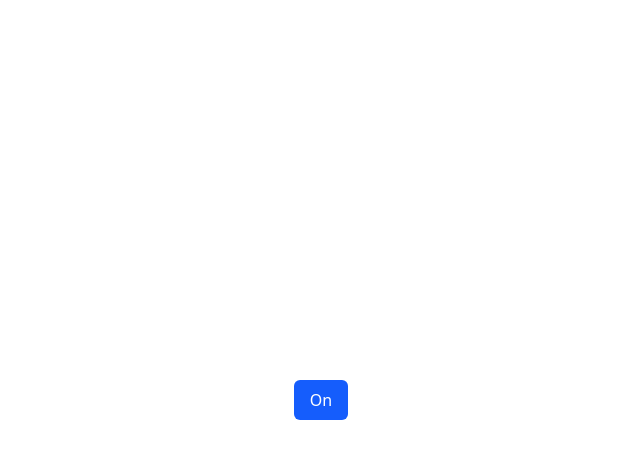
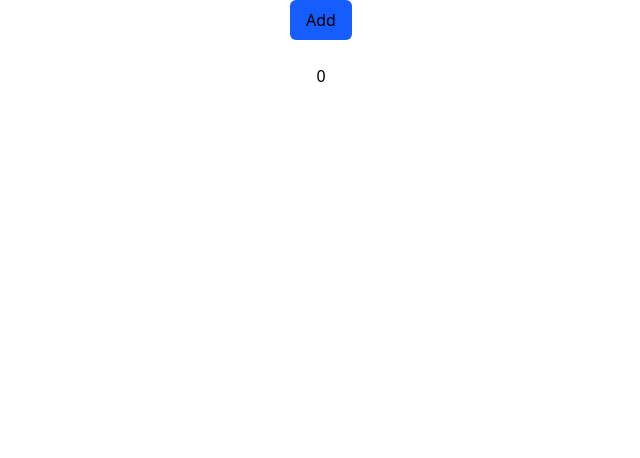
Before and after one commit to sagun-basnet/inc4, a React (Vite) app in the folder react/: page / in a window 1280 px wide. Shown: the top 458 px of the page, without its empty margins (319-959 px from the left). Built offline with nearby package versions, Linux system fonts and the light colour scheme.

Commit message:
useEffect

```diff
--- a/react/src/App.jsx
+++ b/react/src/App.jsx
@@ -1,36 +1,36 @@
-import { useState } from "react";
+import { useEffect, useState } from "react";
 import Form from "./components/Form";
 import Login from "./components/Login";
 import Register from "./components/Register";
 import OnOf from "./components/OnOf";
 
 const App = () => {
-  const [count, setCount] = useState(false);
-  const handleClick = (color) => {
+  const [count, setCount] = useState(0);
+  const handleClick = () => {
     setCount((prev) => prev + 1);
     // setCount((prev) => prev + 1);
     console.log(count);
   };
 
+  const welcomeFun = () => {
+    console.log("Welcome ");
+  };
+
+  useEffect(() => {
+    // if (count === 5) {
+    //   console.log("I am from useEffect");
+    // }
+    welcomeFun();
+  }, []);
+
   return (
-    // <div className="flex justify-center items-center w-full flex-col">
-    //   <button
-    //     onqClick={() => {
-    //       handleClick("red");
-    //       setCount(true);
-    //     }}
-    //     className="p-2 px-4 bg-blue-600 rounded-md"
-    //   >
-    //     Add
-    //   </button>
-    //   <br />
-    //   {count && <span>{count}</span>}
-    // </div>
-    <>
-      {/* <Login /> */}
-      {/* <Register /> */}
-      <OnOf />
-    </>
+    <div className="flex justify-center items-center w-full flex-col">
+      <button onClick={handleClick} className="p-2 px-4 bg-blue-600 rounded-md">
+        Add
+      </button>
+      <br />
+      <span>{count}</span>
+    </div>
   );
 };
 
```
